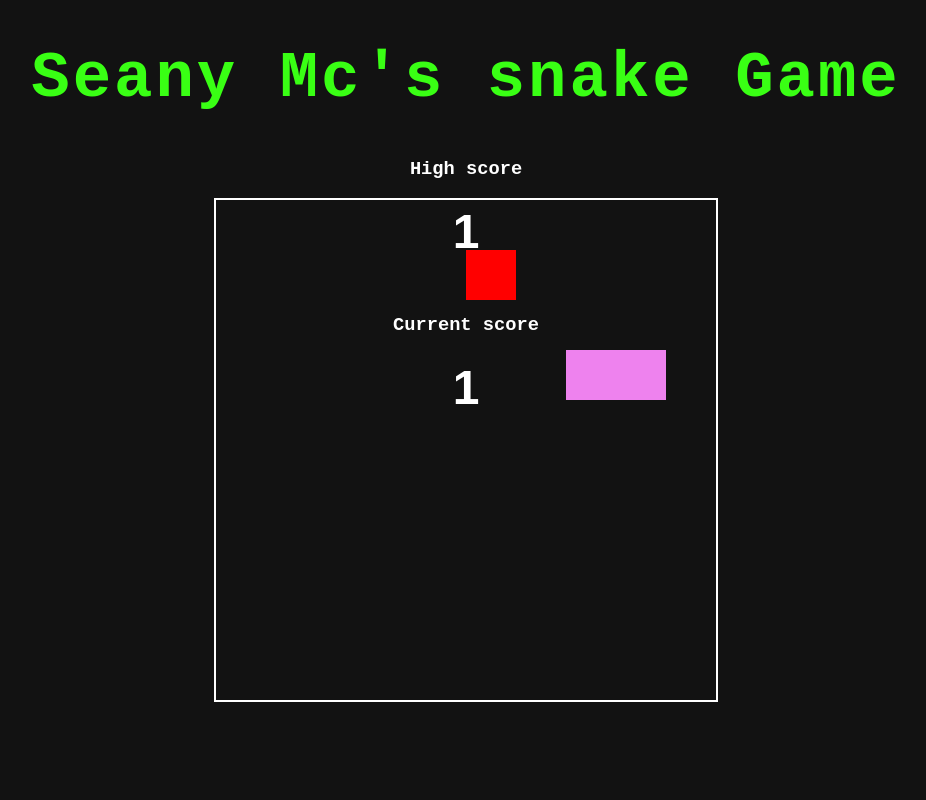
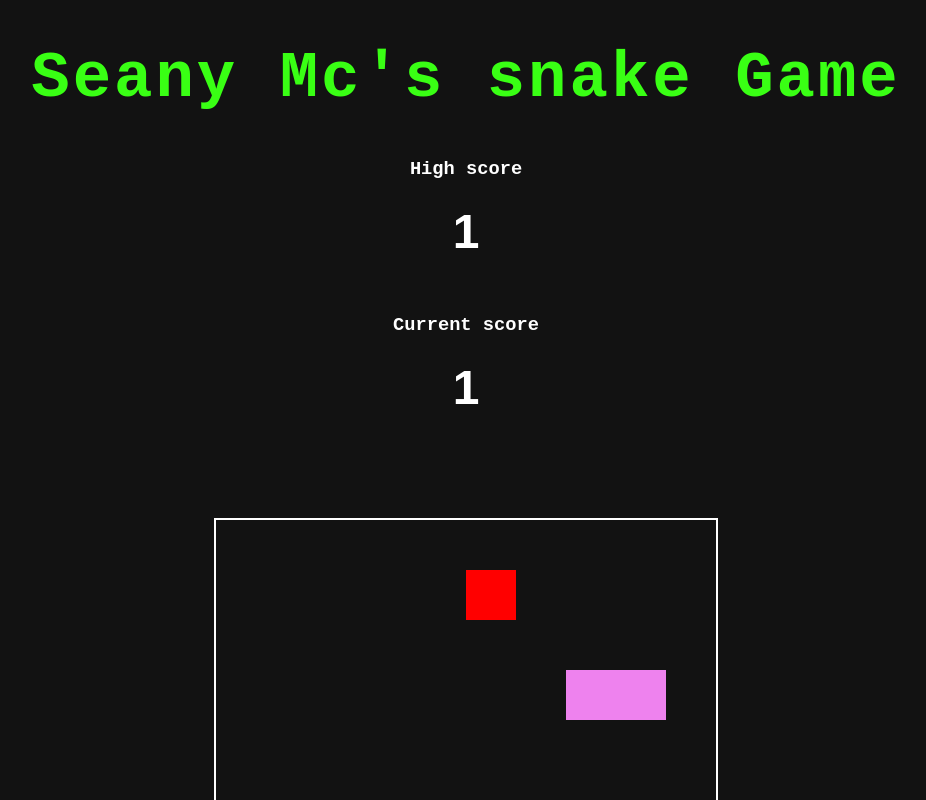
Before and after one commit to SeanMcElroy97/snakegame, a React (Create React App) app: page / in a window 1280 px wide. Shown: the top 800 px of the page, without its empty margins (174-1100 px from the left). Built offline with nearby package versions, Linux system fonts and the light colour scheme.

Commit message:
Added margin above board

```diff
--- a/src/App.css
+++ b/src/App.css
@@ -31,6 +31,7 @@ body {
   position: absolute;
   left: 50%;
   top: 50%;
+  margin-top: 20rem;
   transform: translate(-50%, -40%);
   outline: 2px solid white;
 }
```
